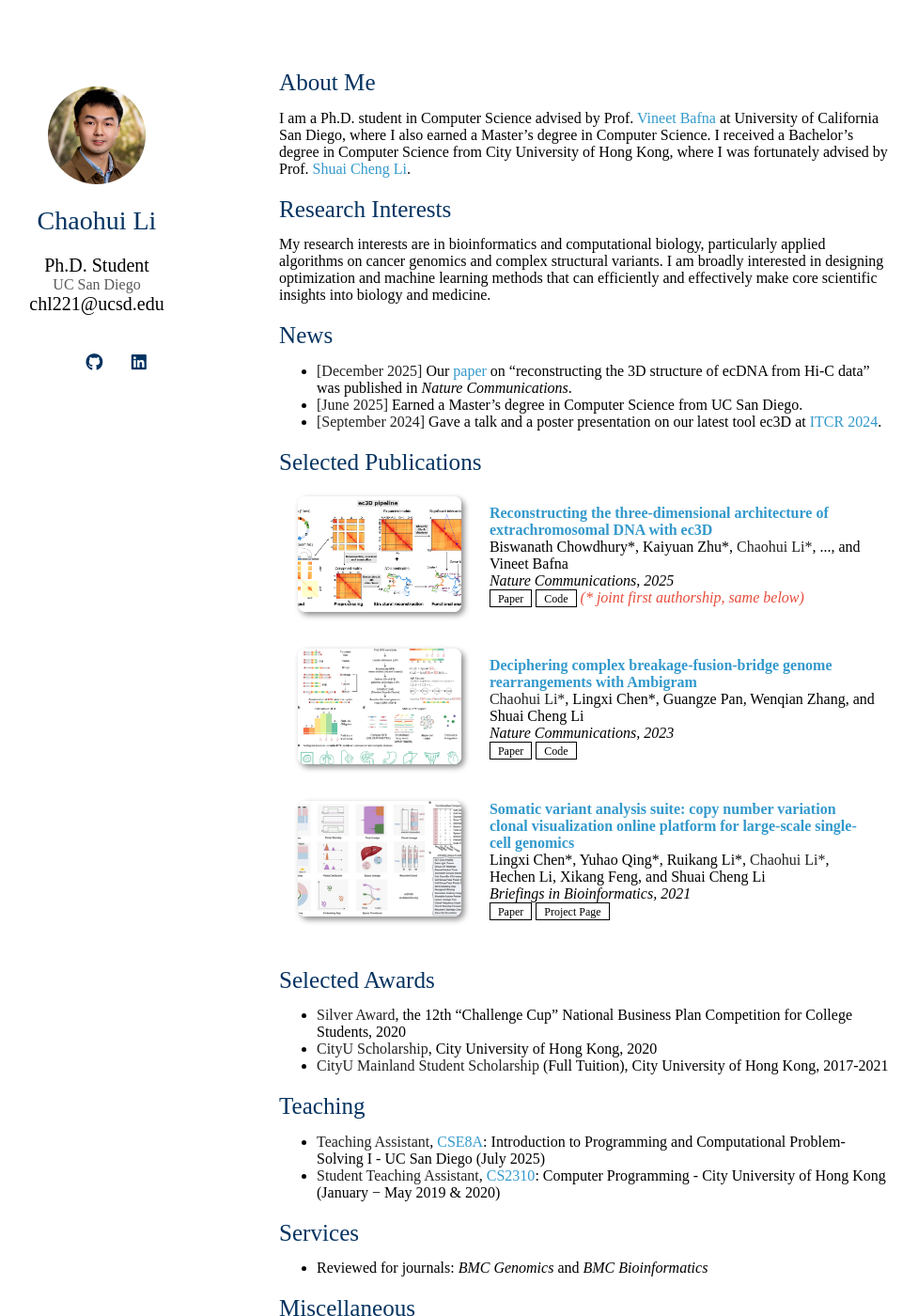
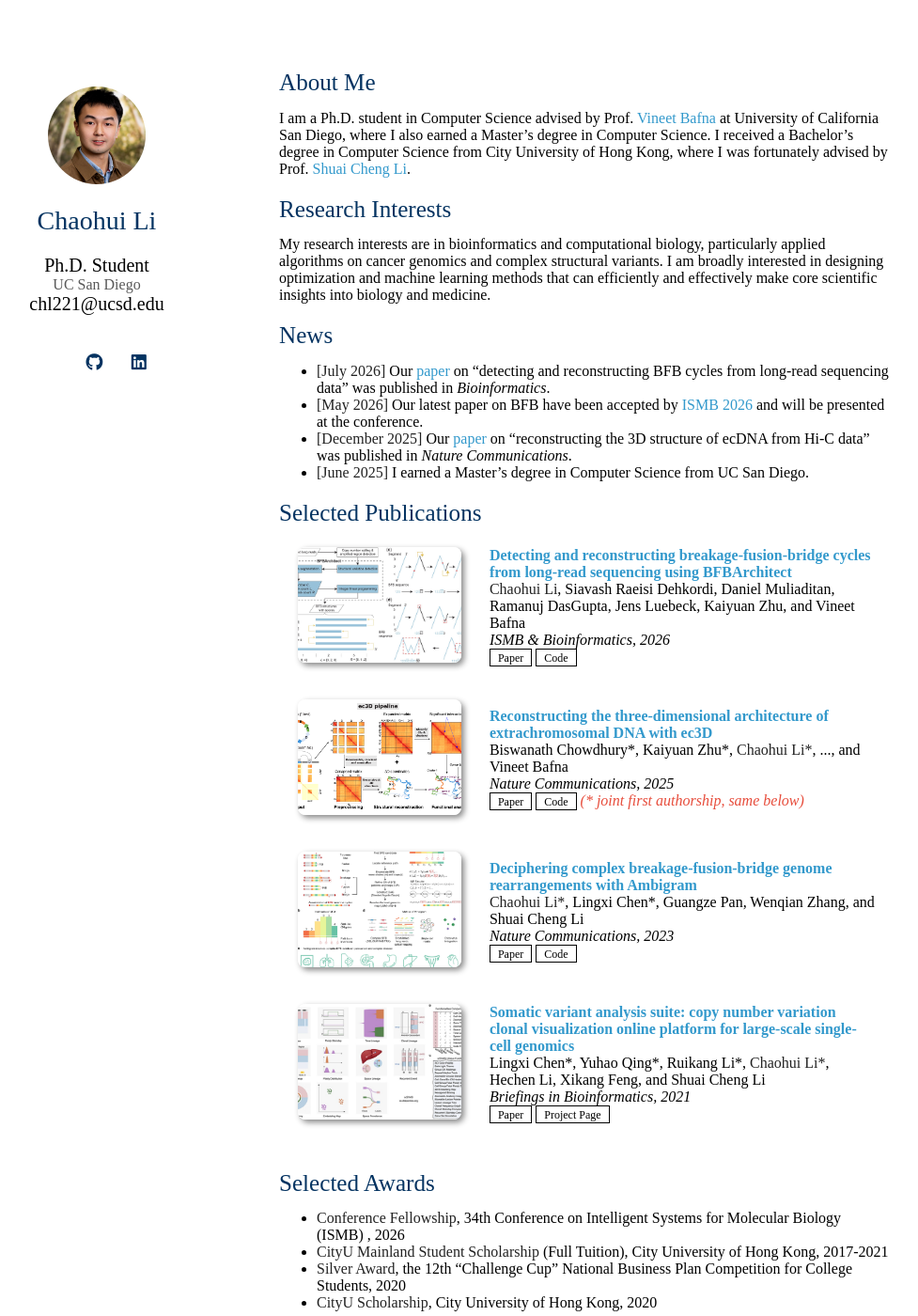
Before and after one commit to Eric0627/Eric0627.github.io, a Jekyll site: the page built from index.md, in a window 1280 px wide and 1400 px high. Shown: the whole window at 94% size, without its empty margins (173-1150 px from the left). Built offline with Jekyll 4.4.1, drawn with Linux system fonts in a browser that asks for light colours; some web fonts are replaced; a style sheet for code colours, icons or effects is not loaded; our own code applies the rules of GitHub Pages for plain Markdown files.

Commit message:
Update personal homepage.

```diff
--- a/_data/publications.yml
+++ b/_data/publications.yml
@@ -1,4 +1,13 @@
 main:
+
+  - title: Detecting and reconstructing breakage-fusion-bridge cycles from long-read sequencing using BFBArchitect
+    authors: <strong>Chaohui Li</strong>, Siavash Raeisi Dehkordi, Daniel Muliaditan, Ramanuj DasGupta, Jens Luebeck, Kaiyuan Zhu, and Vineet Bafna
+    # conference_short: preprint
+    conference: ISMB & Bioinformatics, 2026
+    paper: https://doi.org/10.1093/bioinformatics/btag225
+    code: https://github.com/AmpliconSuite/BFBArchitect
+    # bibtex: https://bib.yliu.me/MICCAI23.txt
+    image: ./assets/img/BFBArchitect.png
 
   - title: Reconstructing the three-dimensional architecture of extrachromosomal DNA with ec3D
     authors: Biswanath Chowdhury*, Kaiyuan Zhu*, <strong>Chaohui Li*</strong>, ..., and Vineet Bafna
--- a/index.md
+++ b/index.md
@@ -11,16 +11,18 @@ I am a Ph.D. student in Computer Science advised by Prof. [Vineet Bafna](https:/
 My research interests are in bioinformatics and computational biology, particularly applied algorithms on cancer genomics and complex structural variants. I am broadly interested in designing optimization and machine learning methods that can efficiently and effectively make core scientific insights into biology and medicine.
 
 ## News
+- **[July 2026]** Our [paper](https://doi.org/10.1093/bioinformatics/btag225){:target="_blank"} on "detecting and reconstructing BFB cycles from long-read sequencing data" was published in *Bioinformatics*.
+- **[May 2026]** Our latest paper on BFB have been accepted by [ISMB 2026](https://www.iscb.org/ismb2026/home){:target="_blank"} and will be presented at the conference.
 - **[December 2025]** Our [paper](https://doi.org/10.1038/s41467-025-67614-7){:target="_blank"} on "reconstructing the 3D structure of ecDNA from Hi-C data" was published in *Nature Communications*.
-- **[June 2025]** Earned a Master's degree in Computer Science from UC San Diego.
-- **[September 2024]** Gave a talk and a poster presentation on our latest tool ec3D at [ITCR 2024](https://itcr2024.org/){:target="_blank"}.
+- **[June 2025]** I earned a Master's degree in Computer Science from UC San Diego.
 
 {% include_relative _includes/publications.md %}
 
 ## Selected Awards
+- **Conference Fellowship**, 34th Conference on Intelligent Systems for Molecular Biology (ISMB) , 2026
+- **CityU Mainland Student Scholarship** (Full Tuition), City University of Hong Kong, 2017-2021
 - **Silver Award**, the 12th "Challenge Cup" National Business Plan Competition for College Students, 2020
 - **CityU Scholarship**, City University of Hong Kong, 2020
-- **CityU Mainland Student Scholarship** (Full Tuition), City University of Hong Kong, 2017-2021
 
 ## Teaching
 - **Teaching Assistant**, [CSE8A](https://sites.google.com/ucsd.edu/cse8a-summersession1-2025/home?authuser=0){:target="_blank"}: Introduction to Programming and Computational Problem-Solving I - UC San Diego (July 2025)
```
Also changed, not shown: assets/img/BFBArchitect.png (added).
